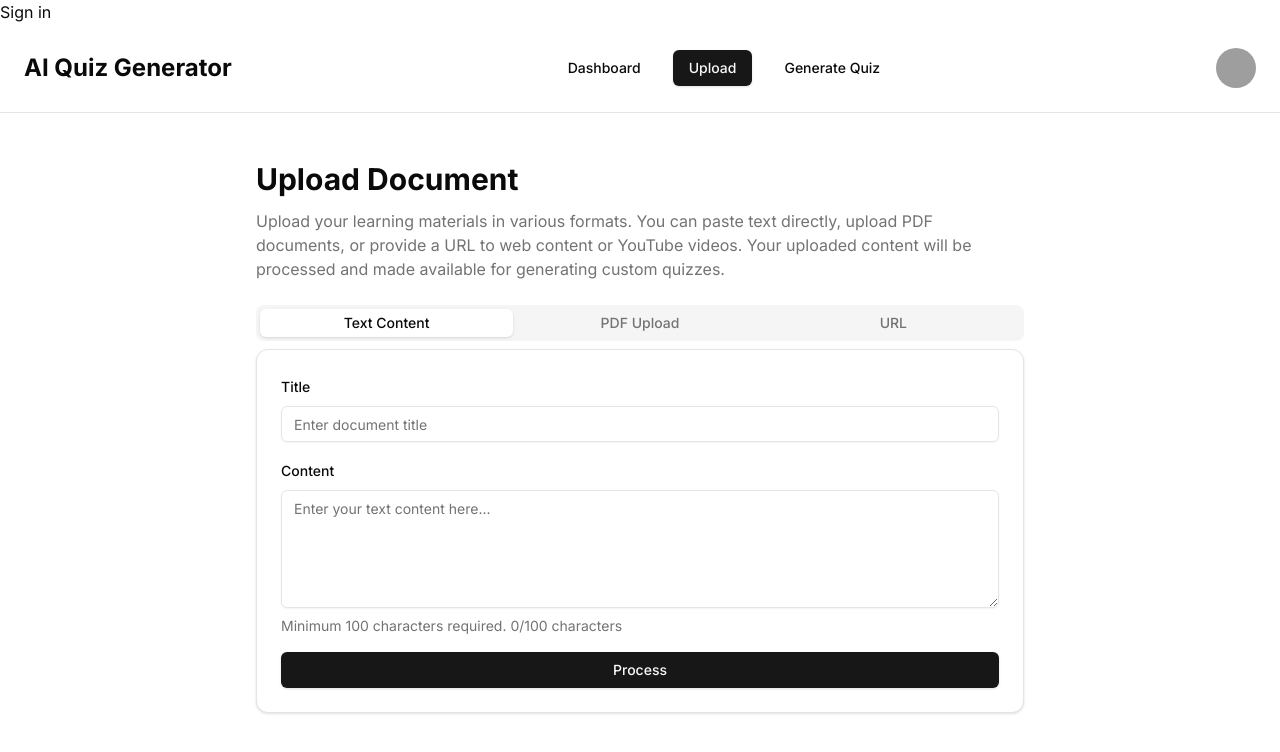
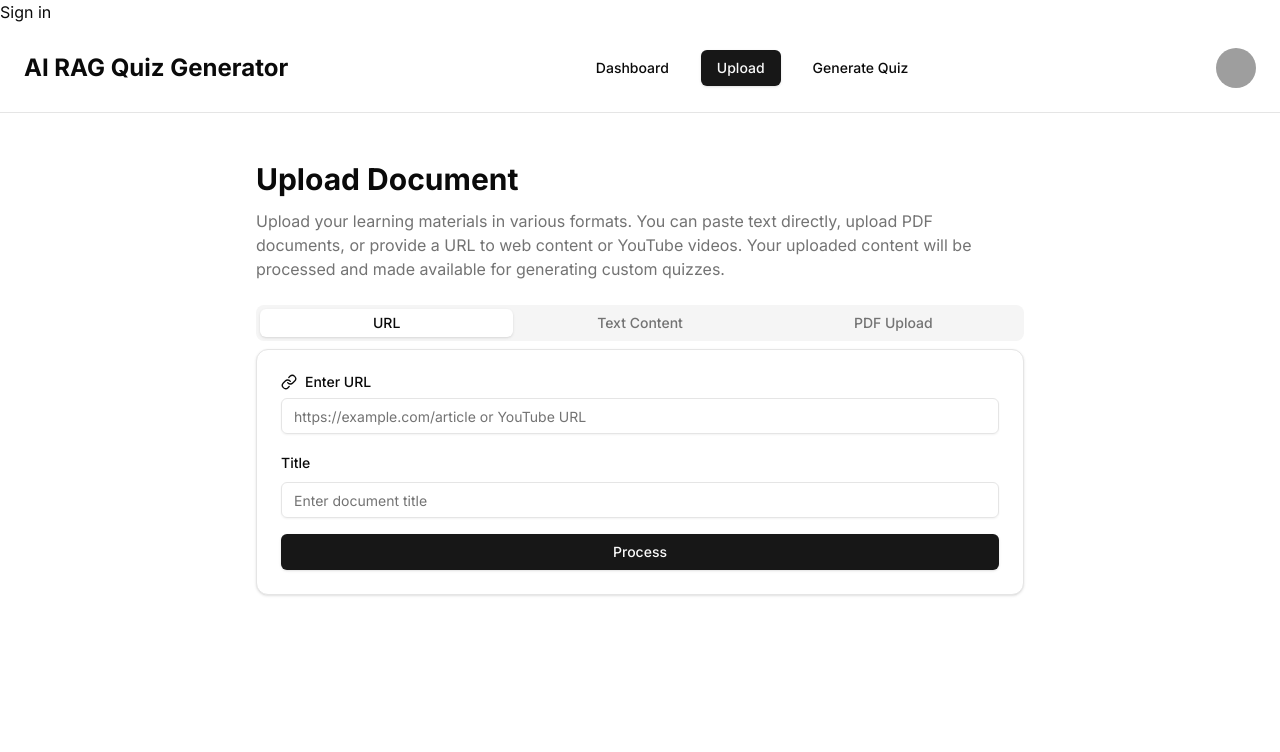
Before and after one commit to eric-nichols-nyc/rag-subpabase-quiz, a Next.js app: page /upload in a window 1280 px wide. Shown: the top 752 px of the page. Built offline with nearby package versions, Linux system fonts and the light colour scheme; no server answers; grey boxes are pictures that could not be loaded.

Commit message:
feat: updated layout

```diff
--- a/src/app/dashboard/page.tsx
+++ b/src/app/dashboard/page.tsx
@@ -45,7 +45,6 @@ export default async function Dashboard() {
               <TableRow>
                 <TableHead>Title</TableHead>
                 <TableHead>Created At</TableHead>
-                <TableHead>Status</TableHead>
                 <TableHead>Actions</TableHead>
               </TableRow>
             </TableHeader>
@@ -54,7 +53,6 @@ export default async function Dashboard() {
                 <TableRow key={quiz.id}>
                   <TableCell>{quiz.title}</TableCell>
                   <TableCell>{dayjs(quiz.created_at).format('MM/DD/YYYY')}</TableCell>
-                  <TableCell>{quiz.status}</TableCell>
                   <TableCell>
                       <Link href={`/quiz/${quiz.id}`}>
                         <Button variant="outline">
--- a/src/app/layout.tsx
+++ b/src/app/layout.tsx
@@ -7,7 +7,7 @@ import { ClerkProvider, SignInButton, SignedOut } from "@clerk/nextjs";
 const inter = Inter({ subsets: ["latin"] })
 
 export const metadata: Metadata = {
-  title: "AI Quiz Generator",
+  title: "AI RAG Quiz Generator",
   description: "Generate quizzes based on your saved documents",
 }
 
--- a/src/app/upload/page.tsx
+++ b/src/app/upload/page.tsx
@@ -112,11 +112,11 @@ export default function UploadPage() {
             custom quizzes.
           </p>
 
-          <Tabs defaultValue="text" className="w-full">
+          <Tabs defaultValue="url" className="w-full">
             <TabsList className="grid w-full grid-cols-3">
+            <TabsTrigger value="url">URL</TabsTrigger>
               <TabsTrigger value="text">Text Content</TabsTrigger>
               <TabsTrigger value="pdf">PDF Upload</TabsTrigger>
-              <TabsTrigger value="url">URL</TabsTrigger>
             </TabsList>
 
             <TabsContent value="text">
--- a/src/components/generate-quiz-form.tsx
+++ b/src/components/generate-quiz-form.tsx
@@ -172,6 +172,15 @@ export function GenerateQuizForm({ documents }: GenerateQuizFormProps) {
                   required
                 />
               </div>
+              {/* add select for number of questions */}
+              <div>
+                <Label htmlFor="numQuestions">Number of Questions</Label>
+                <Select>
+                  <SelectTrigger>
+                    <SelectValue placeholder="Select number of questions" />
+                  </SelectTrigger>
+                </Select>
+              </div>
               <Button
                 type="submit"
                 disabled={isLoading || quizId !== null}
--- a/src/config/site-config.ts
+++ b/src/config/site-config.ts
@@ -4,7 +4,7 @@ export type NavItem = {
 }
 
 export const siteConfig = {
-  name: "AI Quiz Generator",
+  name: "AI RAG Quiz Generator",
   navigation: [
     {
       title: "Dashboard",
```
Also changed, not shown: 1 other file (tests, documents, lock files or other folders).
